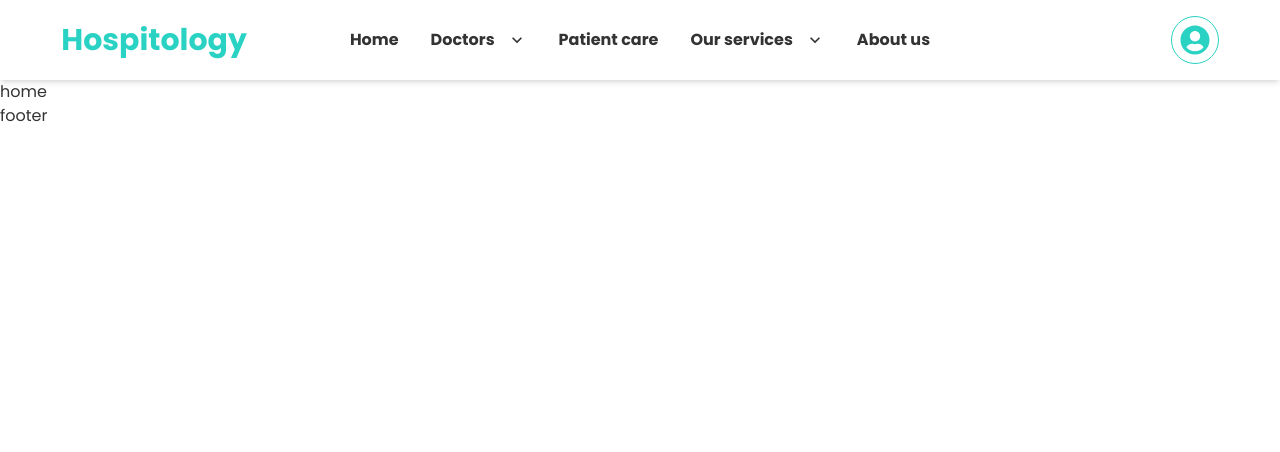
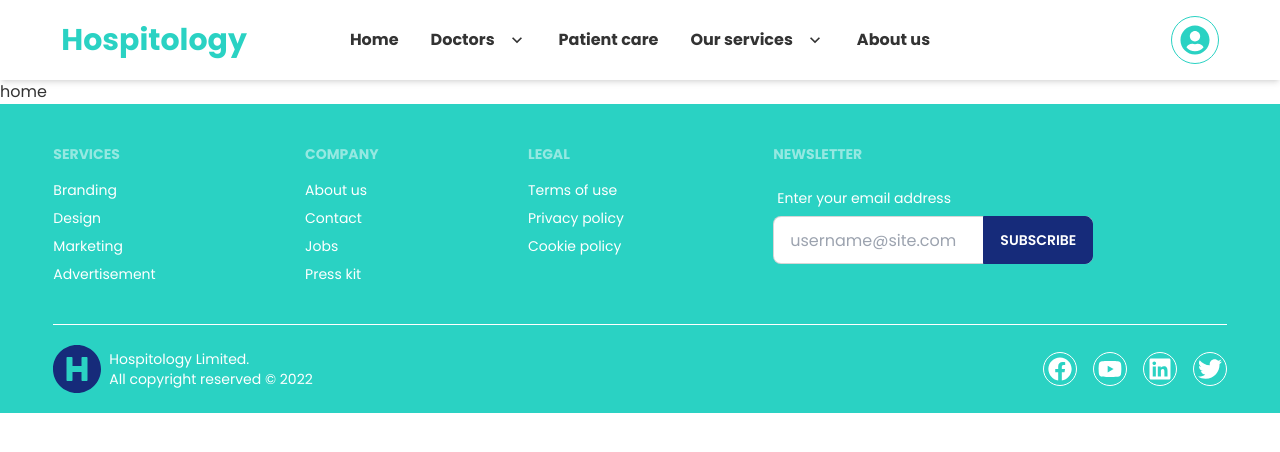
Before and after one commit to ruhulamin111/hospitology-frontend, a React (Create React App) app: page / in a window 1280 px wide. Shown: the top 452 px of the page. Built offline with nearby package versions, Linux system fonts and the light colour scheme.

Commit message:
footer complete

```diff
--- a/src/pages/Footer/Footer.js
+++ b/src/pages/Footer/Footer.js
@@ -1,9 +1,64 @@
 import React from 'react'
+import { Link } from 'react-router-dom'
+import { FaHospitalSymbol } from 'react-icons/fa';
+import { FaFacebook } from 'react-icons/fa';
+import { FaYoutube } from 'react-icons/fa';
+import { FaLinkedin } from 'react-icons/fa';
+import { FaTwitter } from 'react-icons/fa';
 
 const Footer = () => {
+    const year = new Date().getFullYear()
+
     return (
-        <div>
-            <h1>footer</h1>
+        <div className='bg-secondary'>
+            <footer className="footer w-11/12 mx-auto py-10 text-white">
+                <div>
+                    <span className="footer-title">Services</span>
+                    <Link to='/' className="link link-hover">Branding</Link>
+                    <Link to='/' className="link link-hover">Design</Link>
+                    <Link to='/' className="link link-hover">Marketing</Link>
+                    <Link to='/' className="link link-hover">Advertisement</Link>
+                </div>
+                <div>
+                    <span className="footer-title">Company</span>
+                    <Link to='/' className="link link-hover">About us</Link>
+                    <Link to='/' className="link link-hover">Contact</Link>
+                    <Link to='/' className="link link-hover">Jobs</Link>
+                    <Link to='/' className="link link-hover">Press kit</Link>
+                </div>
+                <div>
+                    <span className="footer-title">Legal</span>
+                    <Link to='/' className="link link-hover">Terms of use</Link>
+                    <Link to='/' className="link link-hover">Privacy policy</Link>
+                    <Link to='/' className="link link-hover">Cookie policy</Link>
+                </div>
+                <div>
+                    <span className="footer-title">Newsletter</span>
+                    <div className="form-control w-80">
+                        <label className="label">
+                            <span className="label-text text-white">Enter your email address</span>
+                        </label>
+                        <div className="relative">
+                            <input type="text" placeholder="username@site.com" className="input input-bordered w-full pr-16 text-black" />
+                            <button className="btn btn-primary absolute top-0 right-0 rounded-l-none text-white">Subscribe</button>
+                        </div>
+                    </div>
+                </div>
+            </footer>
+            <footer className="footer border-t border-white w-11/12 mx-auto py-5 text-white">
+                <div className="items-center grid-flow-col">
+                    <FaHospitalSymbol className='text-5xl text-primary' />
+                    <p>Hospitology Limited. <br />All copyright reserved &copy; {year}</p>
+                </div>
+                <div className="md:place-self-center md:justify-self-end">
+                    <div className="grid grid-flow-col gap-4">
+                        <Link to='/' className='text-2xl text-white hover:text-white hover:bg-primary duration-300 ease-in p-1 border border-white rounded-full hover:border-primary'><FaFacebook /></Link>
+                        <Link to='/' className='text-2xl text-white hover:text-white hover:bg-primary duration-300 ease-in p-1 border border-white rounded-full hover:border-primary'><FaYoutube /></Link>
+                        <Link to='/' className='text-2xl text-white hover:text-white hover:bg-primary duration-300 ease-in p-1 border border-white rounded-full hover:border-primary'><FaLinkedin /></Link>
+                        <Link to='/' className='text-2xl text-white hover:text-white hover:bg-primary duration-300 ease-in p-1 border border-white rounded-full hover:border-primary'><FaTwitter /></Link>
+                    </div>
+                </div>
+            </footer>
         </div>
     )
 }
```
